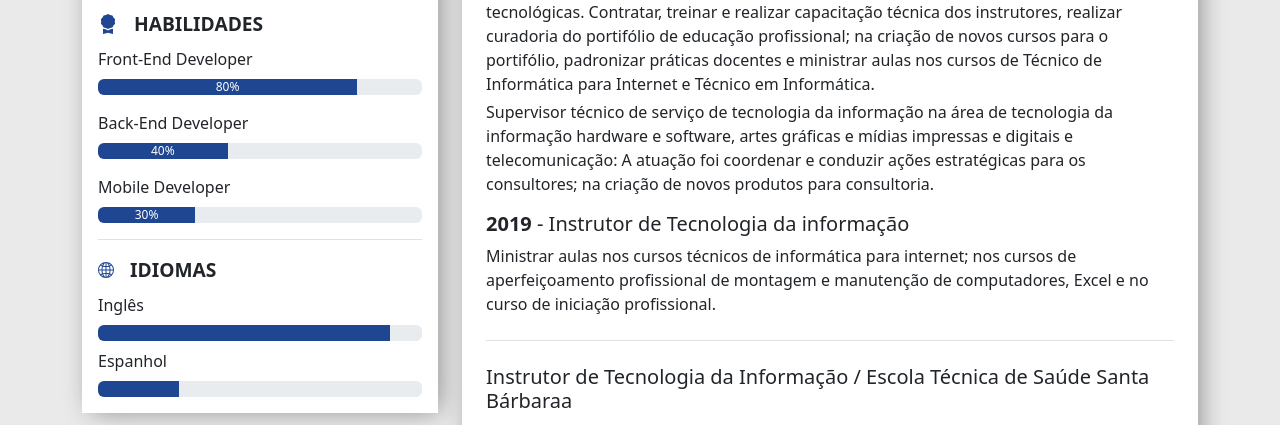
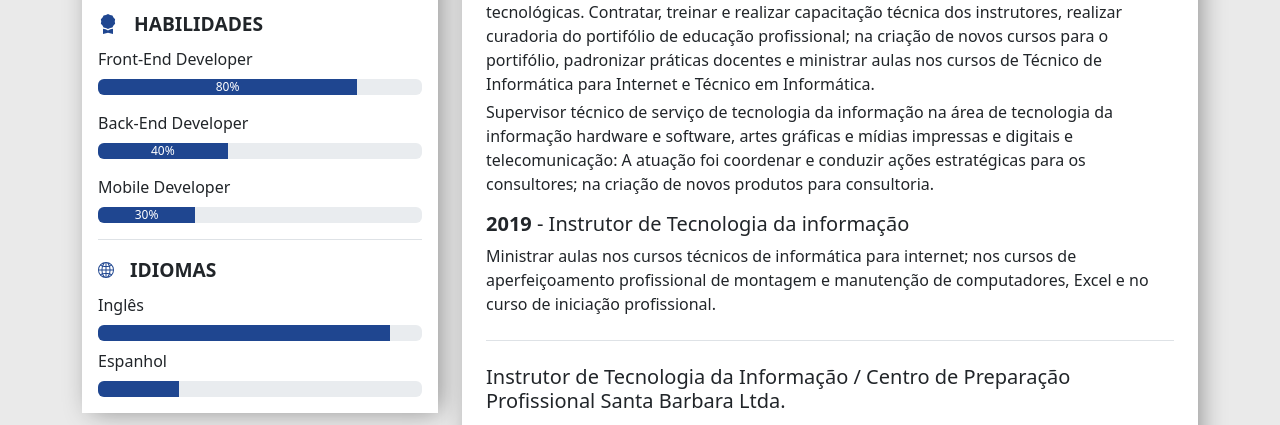
Before and after one commit to carloswvas/cw, a plain HTML site: page index.html in a window 1280 px wide. Shown: the part 527-952 px from the top of the page. Drawn offline with Linux system fonts and the light colour scheme.

Commit message:
Update index.html

```diff
--- a/index.html
+++ b/index.html
@@ -151,7 +151,7 @@
 
             <article class="my-4 border-top">
               <div class="mt-4">
-                <h5> Instrutor de Tecnologia da Informação / Escola Técnica de Saúde Santa Bárbaraa</h5>
+                <h5> Instrutor de Tecnologia da Informação / Centro de Preparação Profissional Santa Barbara Ltda.</h5>
                 <article class="data-current my-3">
                   <h6 class="py-1 fw-semibold d-flex align-items-center">
                     <svg xmlns="http://www.w3.org/2000/svg" width="18" height="18" fill="currentColor" class="bi bi-calendar3" viewBox="0 0 16 16">
```
